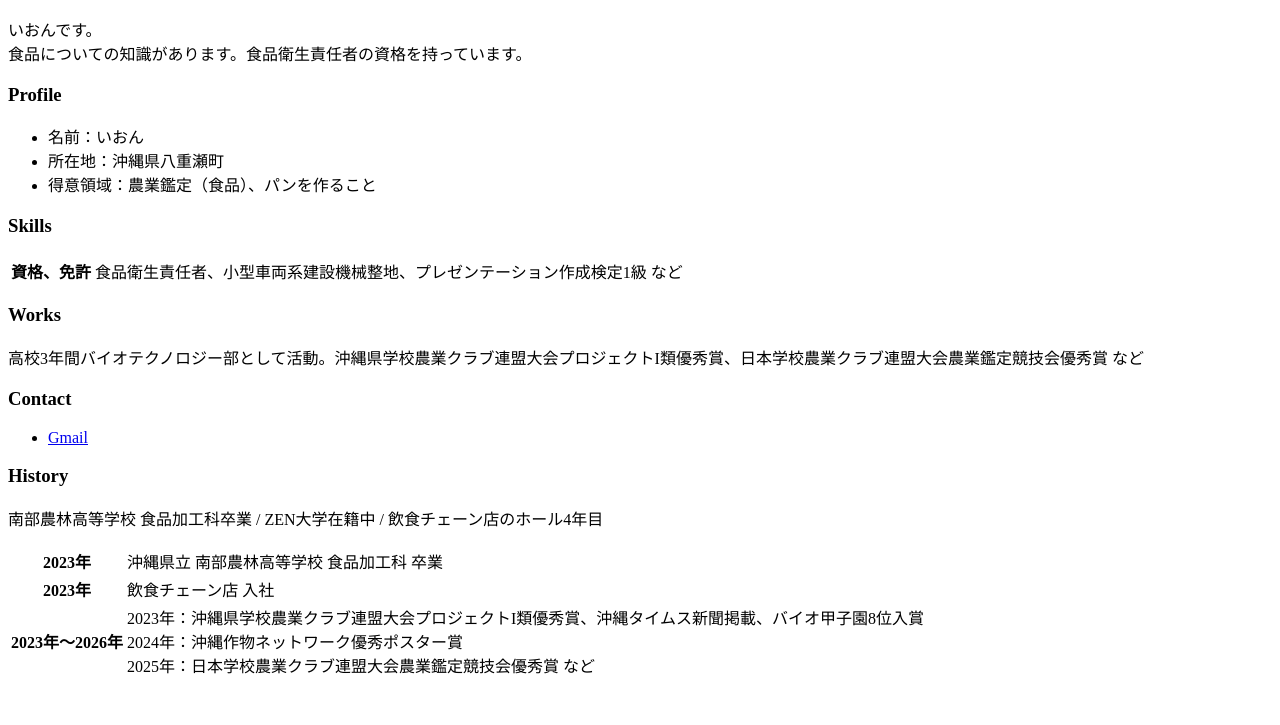
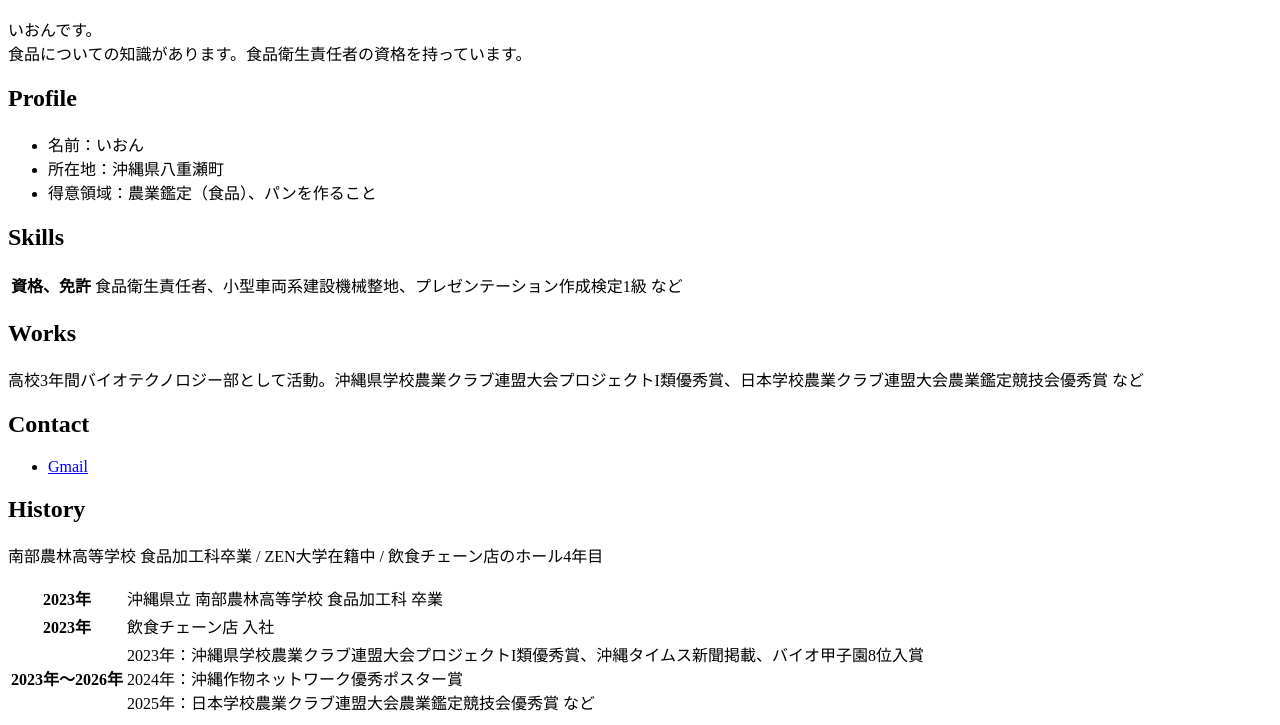
Before and after one commit to 261zs02105-cmd/ion.github.io, a plain HTML site: page index.html in a window 1280 px wide. Shown: the part 119-844 px from the top of the page. Before the commit the page ends 807 px from the top, so only its background shows below. Drawn offline with Linux system fonts and the light colour scheme.

```diff
--- a/index.html
+++ b/index.html
@@ -14,14 +14,14 @@
       食品についての知識があります。食品衛生責任者の資格を持っています。
     </p>
 
-    <h3>Profile</h3>
+    <h2>Profile</h2>
     <ul>
       <li>名前：いおん</li>
       <li>所在地：沖縄県八重瀬町</li>
       <li>得意領域：農業鑑定（食品）、パンを作ること</li>
     </ul>
 
-    <h3>Skills</h3>
+    <h2>Skills</h2>
     <table>
       <tr>
         <th>資格、免許</th>
@@ -29,15 +29,15 @@
       </tr>
     </table>
 
-    <h3>Works</h3>
+    <h2>Works</h2>
     <p>高校3年間バイオテクノロジー部として活動。沖縄県学校農業クラブ連盟大会プロジェクトI類優秀賞、日本学校農業クラブ連盟大会農業鑑定競技会優秀賞 など</p>
 
-    <h3>Contact</h3>
+    <h2>Contact</h2>
     <ul>
       <li><a href="mailto:261zs02105@student.zen.ac.jp">Gmail</a></li>
     </ul>
 
-    <h3>History</h3>
+    <h2>History</h2>
     <p>南部農林高等学校 食品加工科卒業 / ZEN大学在籍中 / 飲食チェーン店のホール4年目</p>
     <table>
       <tr>
```
